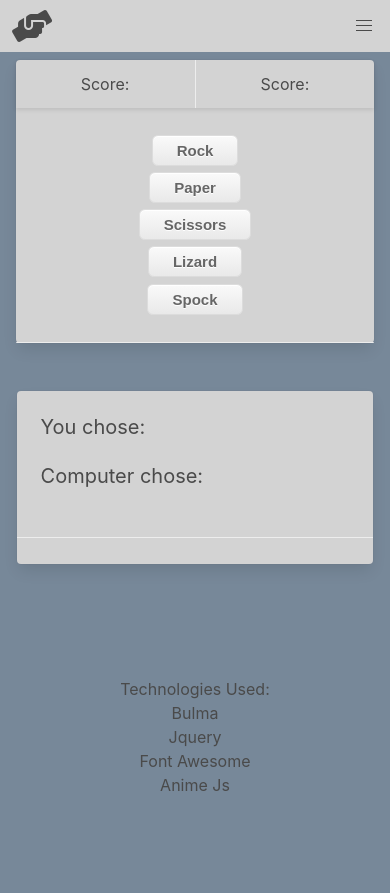
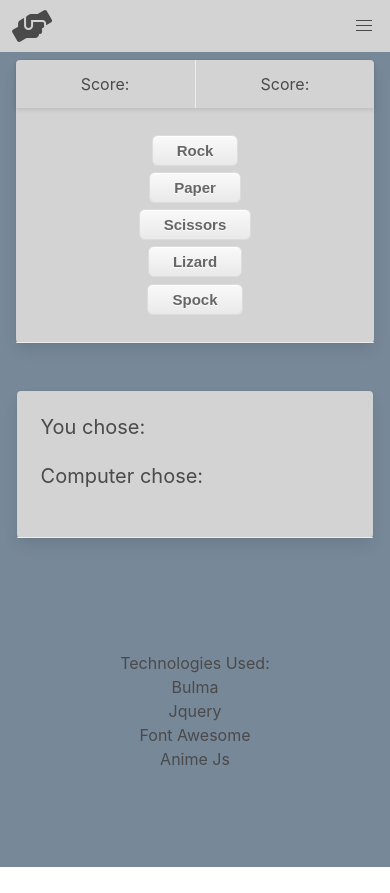
Before and after one commit to wuzzlefump/wuzzlefump.github.io-rock-paper-scissors-lizard-spock, a plain HTML site: page index.html in a window 390 px wide. After the commit the page ends 867 px from the top, so only its background shows below. Drawn offline with nearby package versions, Linux system fonts and the light colour scheme.

Commit message:
more mobile

```diff
--- a/index.html
+++ b/index.html
@@ -190,16 +190,15 @@
 
               </p>
             </div>
-            <footer class="card-footer">
-              <div class="columns mobile" >
-                <div class="column mobile-player">
+            <footer class="card-footer mobile">
+                <div class=" mobile-player">
 
                 </div>
-                <hr>
-                <div class="column mobile-computer">
+
+                <div class=" mobile-computer">
 
                 </div>
-              </div>
+
             </footer>
           </div>
      </div>
--- a/style.css
+++ b/style.css
@@ -83,6 +83,8 @@ align-items: center;
 .fa-4x{
     display: none;
 }
+
+
 /* mediaQ */
 @media only screen and (max-width: 780px){
     #submitBtn{
@@ -106,9 +108,10 @@ align-items: center;
     .mobile{
         display: flex;
         flex-direction: row;
+        align-items: center;
     }
     .fa-4x{
-        display: inline;
+        display: initial;
     }
 
 }
```
